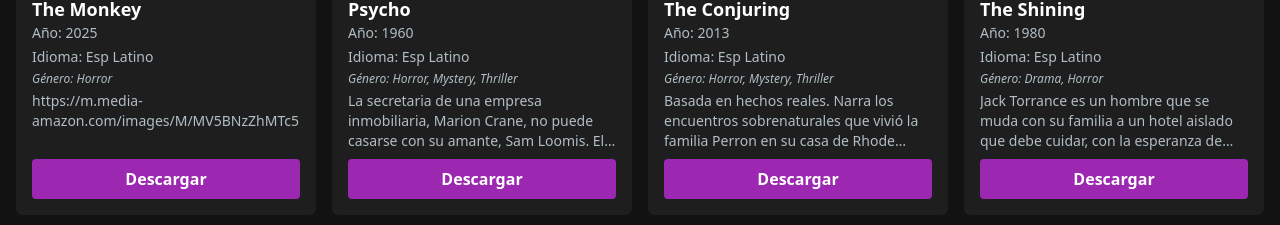
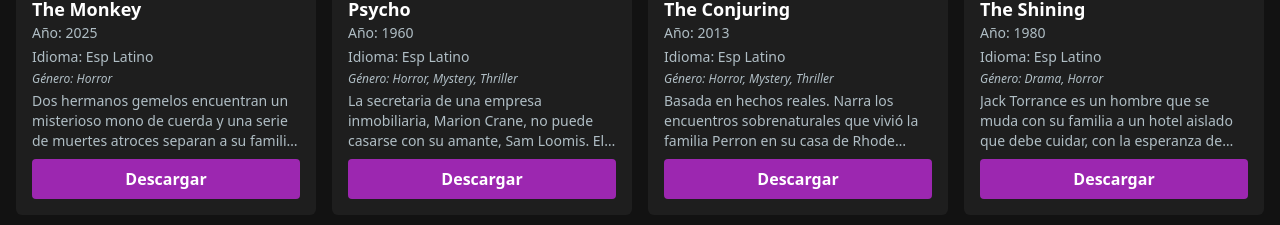
Before and after one commit to antoinepdev/cinee, an Astro site: page /cinee/movies/all/1 in a window 1280 px wide. Shown: the part 433-658 px from the top of the page. Built offline with nearby package versions, Linux system fonts and the light colour scheme; Astro itself is replaced by a stand-in of ours.

Commit message:
Fix a movie

```diff
--- a/src/content/movies/97-the-monkey.md
+++ b/src/content/movies/97-the-monkey.md
@@ -8,5 +8,5 @@
 language: "Esp Latino"
 genre: ["Horror"]
 url: "http://t.me/birdsender_bot?start=3430"
-description: "https://m.media-amazon.com/images/M/MV5BNzZhMTc5MWUtOTE2MS00MjUwLTljYWEtYTk1ZmVjNzhmMzYzXkEyXkFqcGc@._V1_SX300.jpg"
+description: "Dos hermanos gemelos encuentran un misterioso mono de cuerda y una serie de muertes atroces separan a su familia. Veinticinco años más tarde, el mono reanuda su macabra trayectoria, obligando a los hermanos separados a enfrentarse al juguete maldito."
 ---
```
